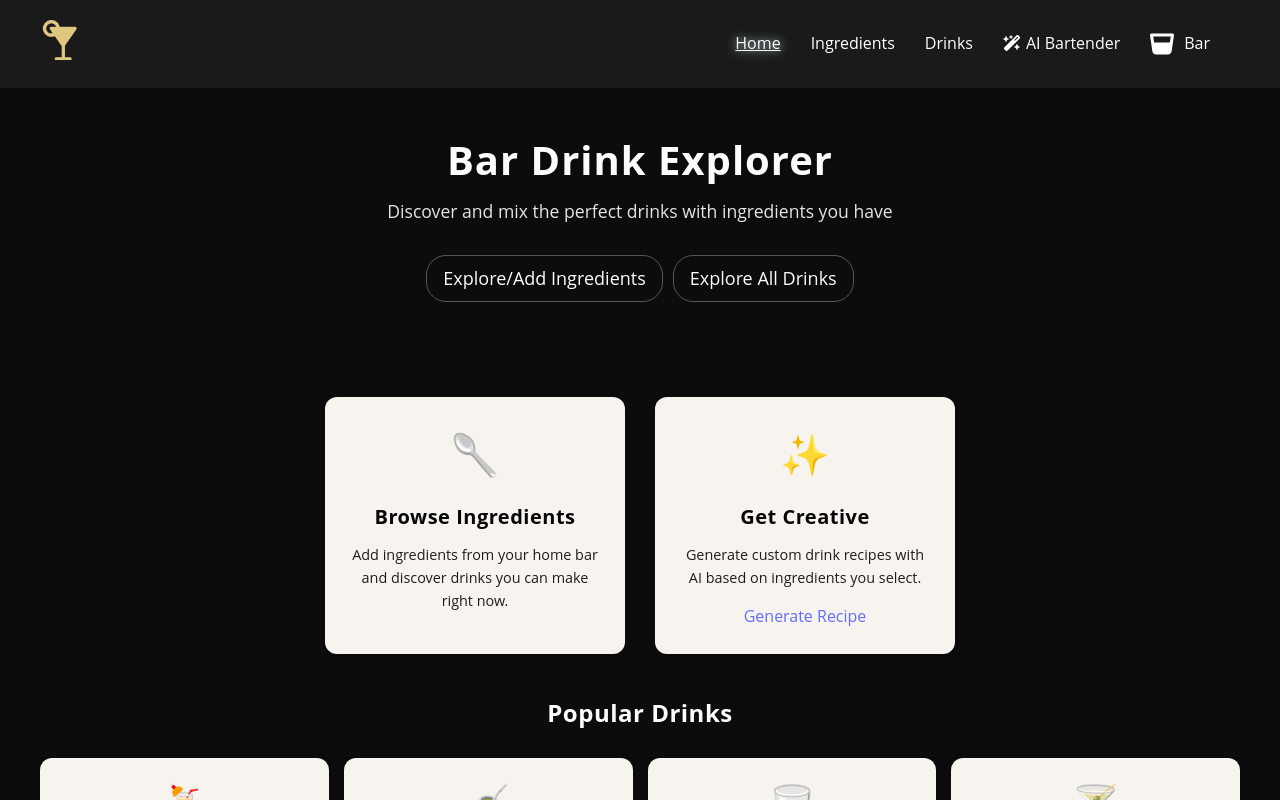
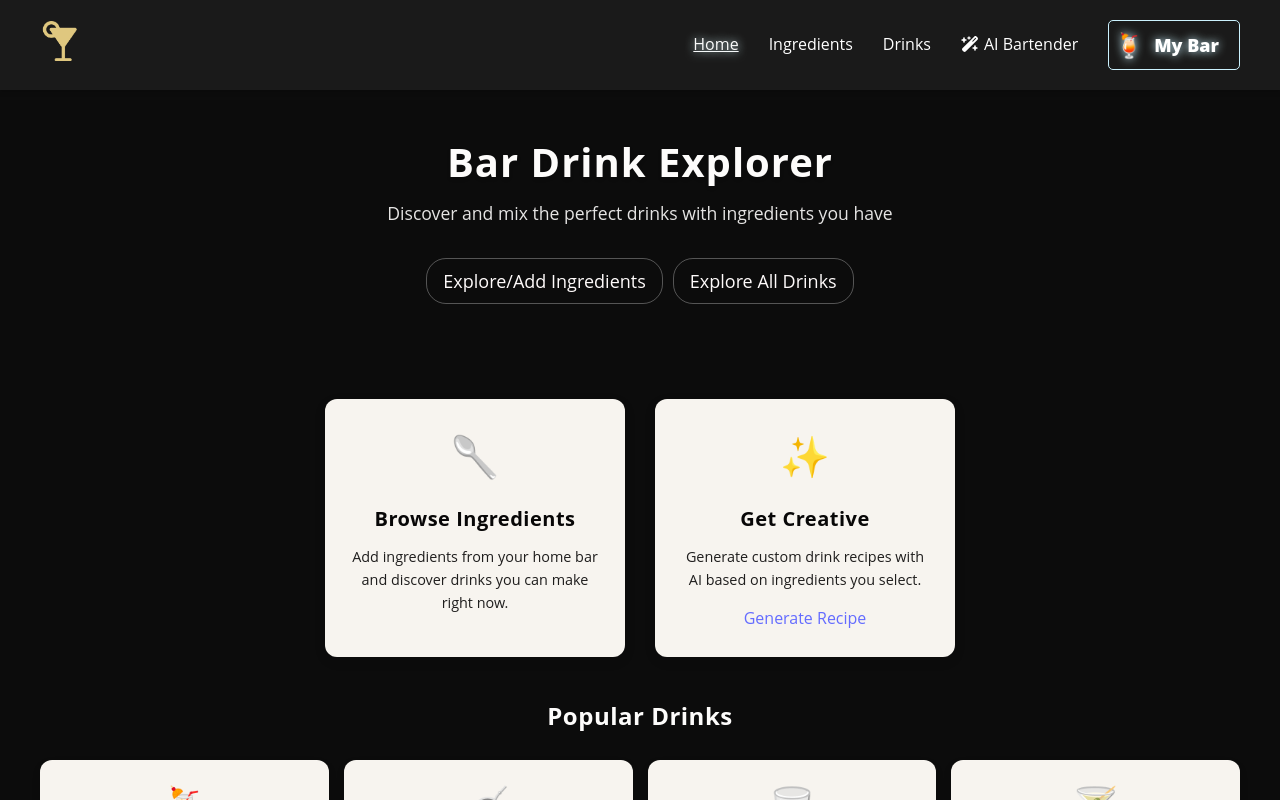
Before and after one commit to katerynaSup/drinq, a React (Vite) app in the folder audio-editor/frontend/: page / in a window 1280 px wide. Built offline with nearby package versions, Linux system fonts and the light colour scheme.

Commit message:
fix My Bar button

```diff
--- a/audio-editor/frontend/src/components/BarNavbar.jsx
+++ b/audio-editor/frontend/src/components/BarNavbar.jsx
@@ -24,13 +24,13 @@ const BarNavbar = ({ barItemCount = 0 }) => {
                     </NavLink>
                     <NavLink
                         to="/my-bar"
-                        className="nav-link bar-link"
+                        className="bar-link"
                     >
-                        <FontAwesomeIcon icon={faGlassWhiskey} className="bar-icon" />
+                        <span className="bar-icon">🍹</span>
                         {barItemCount > 0 && (
                             <span className="bar-count">{barItemCount}</span>
                         )}
-                        <span className="bar-text">Bar</span>
+                        <span className="bar-text">My Bar</span>
                     </NavLink>
                 </div>
             </div>
--- a/audio-editor/frontend/src/styles/BarNavbar.css
+++ b/audio-editor/frontend/src/styles/BarNavbar.css
@@ -38,7 +38,6 @@
 .nav-link:hover {
   color: #fafafa;
   text-shadow: 0 0 10px rgb(203, 242, 254);
-  text-decoration: underline;
 }
 
 .nav-link.active {
@@ -49,10 +48,37 @@
 
 .bar-link {
   display: flex;
+   color: #ffffff;
+  text-decoration: none;
+  font-size: 18px;
+  font-weight: 800;
+  transition: color 0.3s ease;
+
   align-items: center;
   gap: 5px;
   position: relative;
   padding-right: 15px;
+  text-shadow: 0 0 10px rgb(203, 242, 254);
+  border: 1px solid rgb(203, 242, 254);
+  border-radius: 5px;
+  padding: 5px;
+}
+
+.bar-link:hover {
+  color: #fafafa;
+  text-shadow: 0 0 10px rgb(203, 242, 254);
+  border: 1px solid rgb(203, 242, 254);
+  border-radius: 5px;
+  padding: 5px;
+  box-shadow: 0 0 10px rgb(203, 242, 254);
+}
+
+.bar-link:active {
+  text-shadow: 0 0 10px rgb(203, 242, 254);
+  border: 1px solid rgb(203, 242, 254);
+  border-radius: 5px;
+  box-shadow: 0 0 10px rgb(203, 242, 254);
+  padding: 5px;
 }
 
 .bar-count {
--- a/audio-editor/frontend/src/styles/Coaster.css
+++ b/audio-editor/frontend/src/styles/Coaster.css
@@ -13,10 +13,12 @@
   justify-content: center;
   text-align: center;
   padding: 10px;
-  box-shadow: 0 5px 15px rgba(0, 0, 0, 0.5);
+  box-shadow: 0 5px 15px var(--accent-color);
   transition: all 0.4s cubic-bezier(0.175, 0.885, 0.32, 1.275);
   opacity: 0;
+  font-weight: 800;
   z-index: 1000;
+
 }
 
 .coaster.visible {
@@ -26,8 +28,8 @@
 
 .coaster p {
   color: var(--primary-color);
-  font-size: 13px;
-  font-weight: 500;
+  font-size: 16px;
+  font-weight: 900;
 }
 
 .coaster:after {
```
